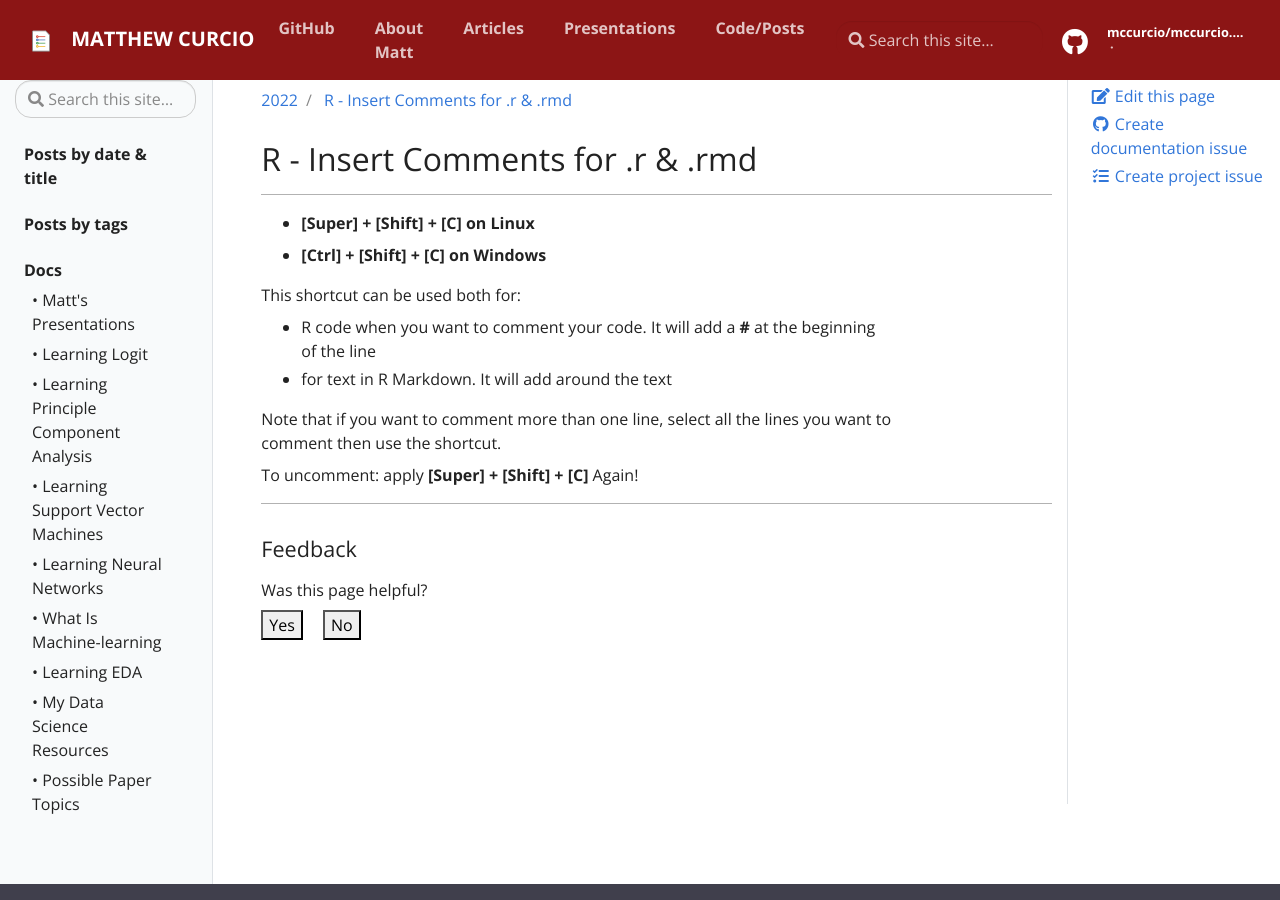
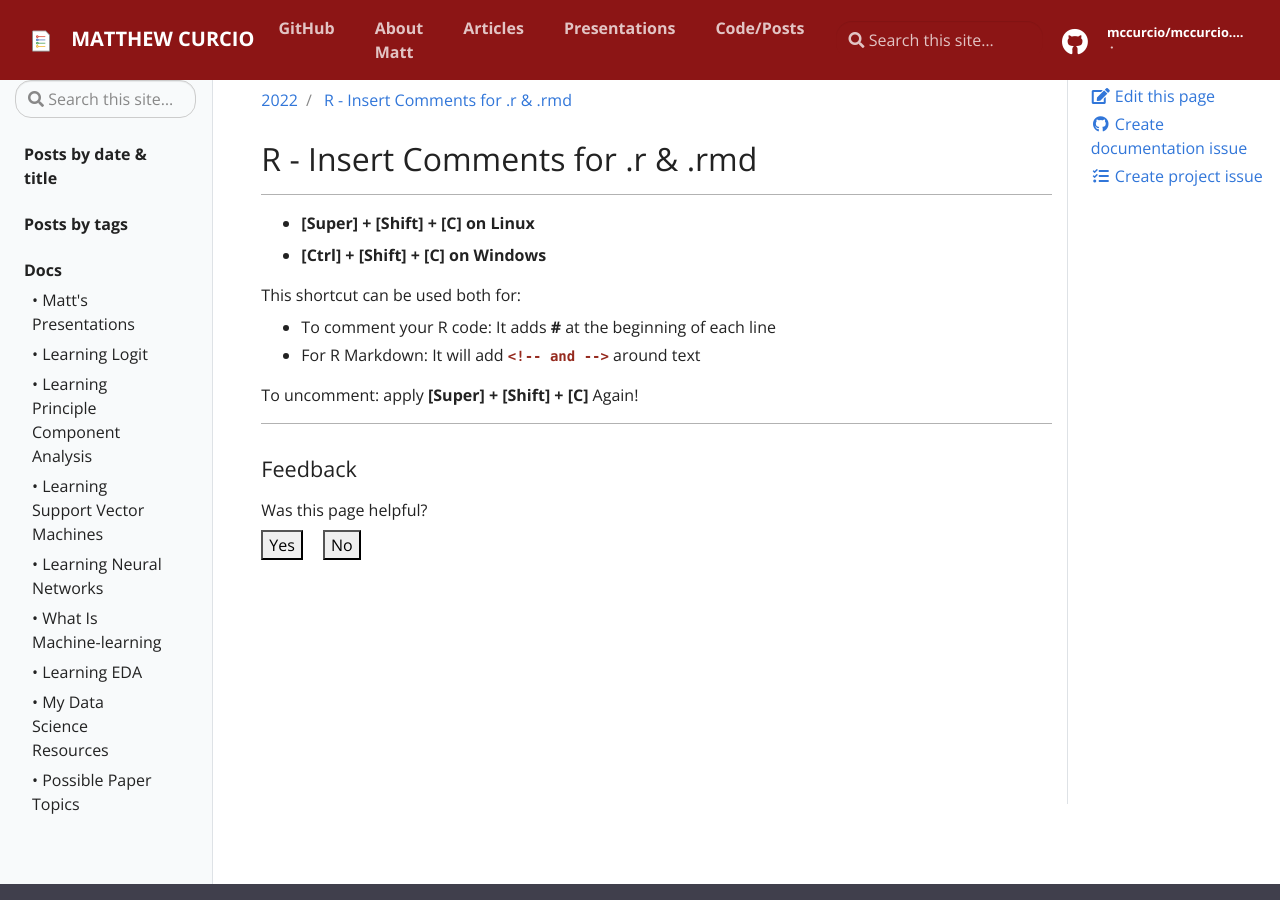
Before and after one commit to mccurcio/mccurcio.github.io, a Jekyll site: the page built from _posts/r/2022-04-28-r-shortcuts-comments.md, in a window 1280 px wide and 900 px high. Built offline with Jekyll 4.4.1, drawn with Linux system fonts in a browser that asks for light colours; our own code applies the rules of GitHub Pages for plain Markdown files.

Commit message:
Format for r-shortcuts

```diff
--- a/_posts/r/2022-04-28-r-shortcuts-comments.md
+++ b/_posts/r/2022-04-28-r-shortcuts-comments.md
@@ -10,9 +10,8 @@ tags: R
 
 This shortcut can be used both for:
 
-- R code when you want to comment your code. It will add a **#** at the beginning of the line
-- for text in R Markdown. It will add **<!-- and -->** around the text
+- To comment your R code: It adds **#** at the beginning of each line
+- For R Markdown: It will add **`<!-- and -->`** around text
 
-Note that if you want to comment more than one line, select all the lines you want to comment then use the shortcut.
 
 To uncomment:  apply **[Super] + [Shift] + [C]** Again!
```
